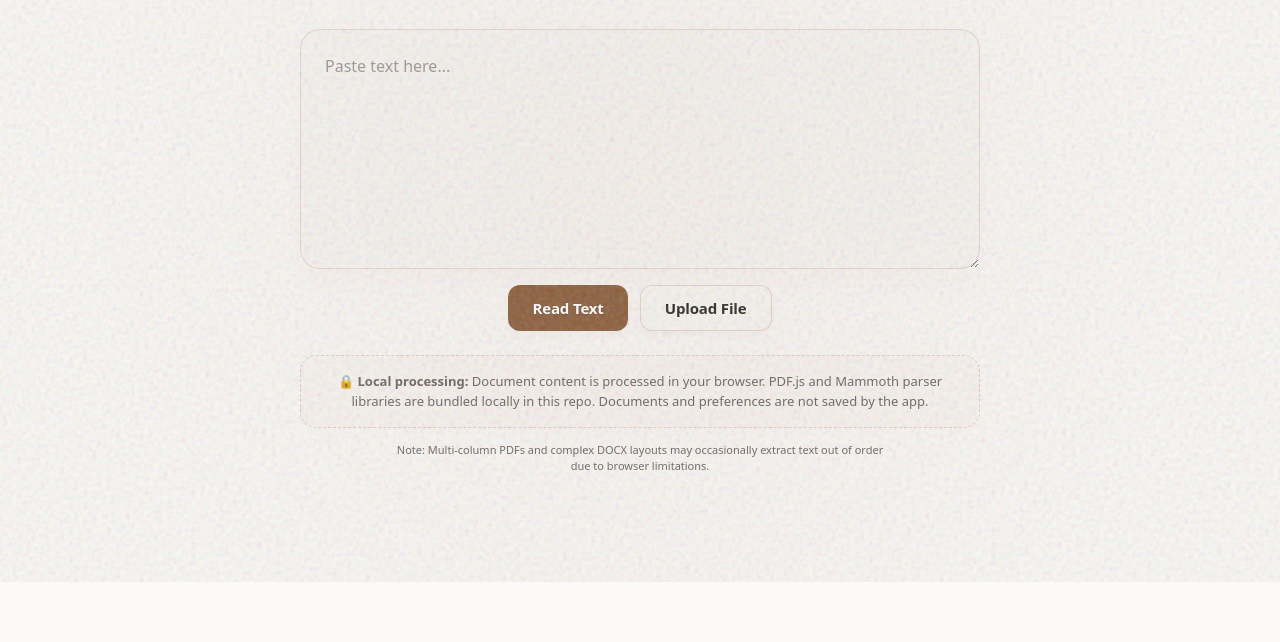
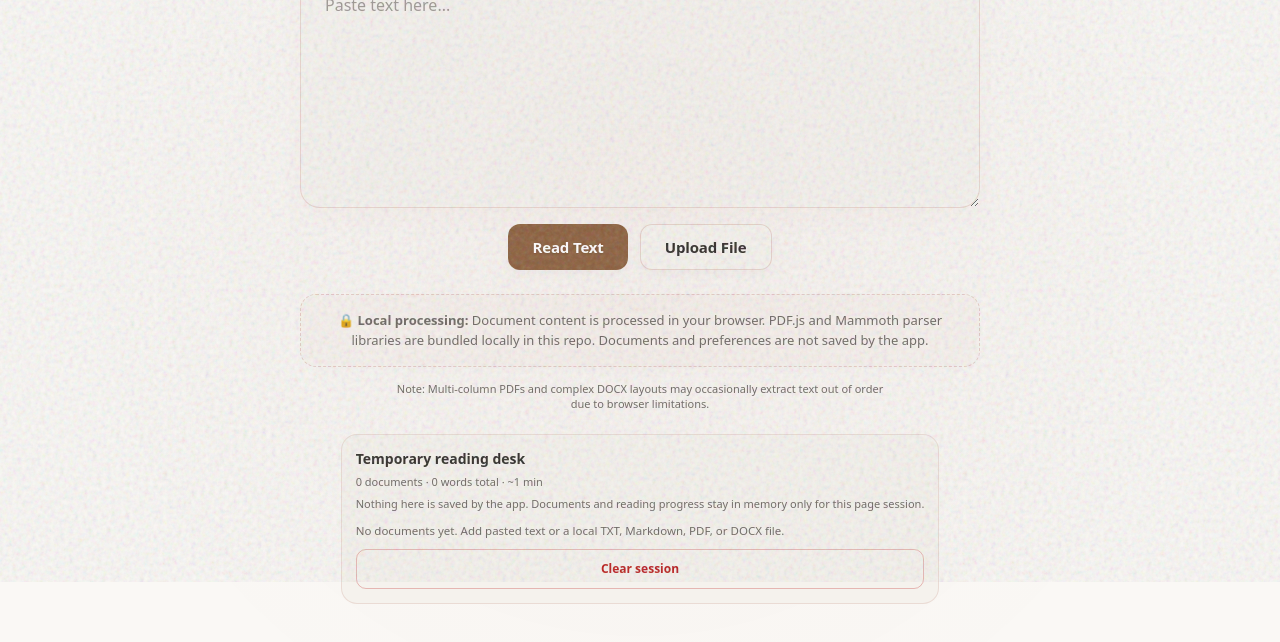
Before and after one commit to patelakash007/reader-webapp, a website: page index.html in a window 1280 px wide. Shown: the part 218-860 px from the top of the page. Before the commit the page ends 800 px from the top, so only its background shows below. Drawn offline with Linux system fonts and the light colour scheme.

Commit message:
refactor: load additive reading desk controller

```diff
--- a/index.html
+++ b/index.html
@@ -8,6 +8,7 @@
 <meta name="theme-color" content="#9a3524">
 <meta name="application-name" content="Reader Webapp">
 <meta name="mobile-web-app-capable" content="yes">
+<meta name="apple-touch-icon" content="icons/icon-192.png">
 <meta name="apple-mobile-web-app-capable" content="yes">
 <meta name="apple-mobile-web-app-title" content="Reader">
 <meta name="apple-mobile-web-app-status-bar-style" content="black-translucent">
@@ -228,6 +229,6 @@
 </div>
 
 <script src="script.js" defer></script>
-<script src="session-overrides.js" defer></script>
+<script src="session-desk.js" defer></script>
 </body>
 </html>
```
